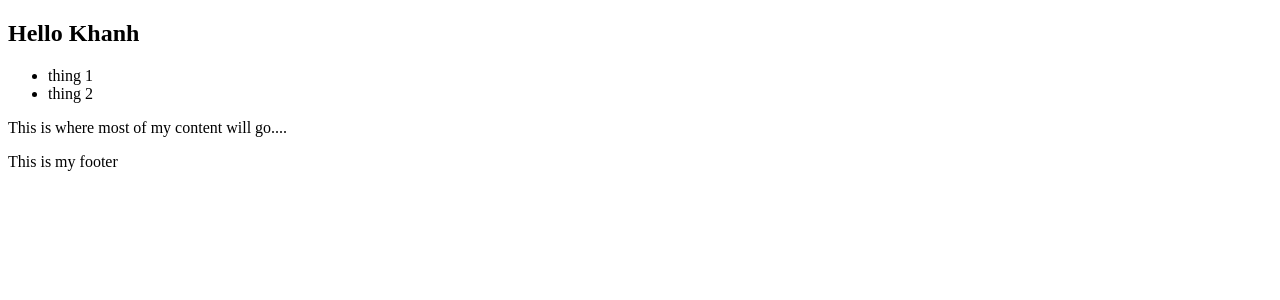
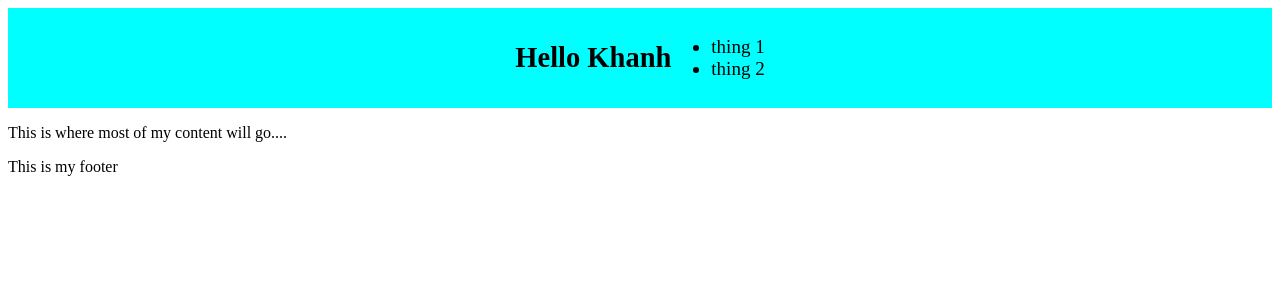
Before and after one commit to khanhtran94/ReactYoutobe, a React (Create React App) app: page / in a window 1280 px wide. Shown: the top 300 px of the page. Built offline with nearby package versions, Linux system fonts and the light colour scheme.

Commit message:
style css
gom cac component vao folder component, dinh nghia 1 class css cho 1 component su dung
className="class - name'

```diff
--- a/src/App.js
+++ b/src/App.js
@@ -1,7 +1,7 @@
 import React from "react";
-import Footer from "./Footer";
-import Header from "./Header";
-import MainContent from "./MainContent";
+import Footer from "./components/Footer";
+import Header from "./components/Header";
+import MainContent from "./components/MainContent";
 
 function App() {
   return (
--- a/src/Header.js
+++ b/src/components/Header.js
@@ -2,7 +2,7 @@ import React from "react";
 
 function Header() {
   return (
-    <nav>
+    <nav className="navbar">
       <h1>Hello Khanh</h1>
       <ul>
         <li>thing 1</li>
--- a/src/styles.css
+++ b/src/styles.css
@@ -2,3 +2,14 @@
   font-family: sans-serif;
   text-align: center;
 }
+
+.navbar {
+  height: 100px;
+  background-color: aqua;
+  margin-bottom: 15px;
+  text-align: center;
+  font-size: 19px;
+  display: flex;
+  justify-content: center;
+  align-items: center;
+}
```
Also changed, not shown: src/components/Footer.js (renamed from src/Footer.js), src/components/MainContent.js (renamed from src/MainContent.js), src/components/MyInfo.js (renamed from src/MyInfo.js).
